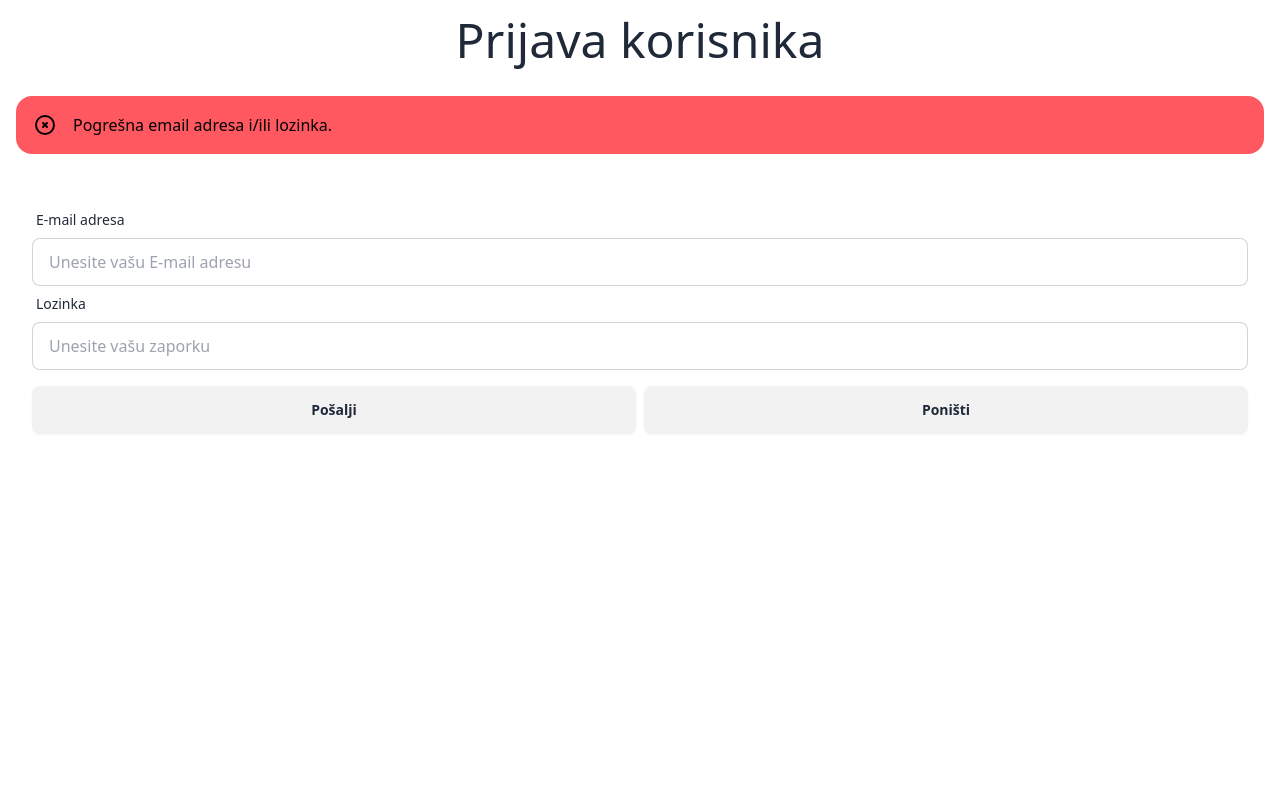
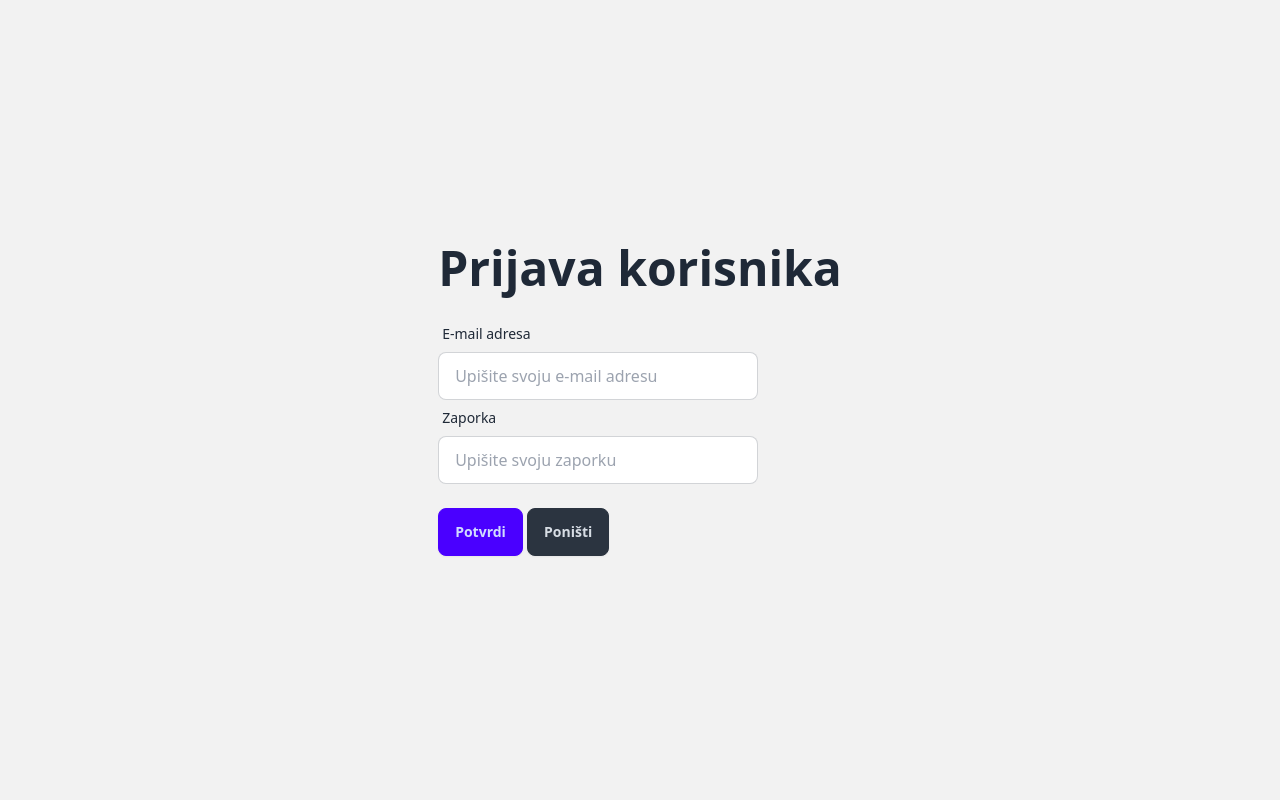
Before and after one commit to RTXEdo/sjiwp4-express, a Node server app: page /users/signin in a window 1280 px wide. Run offline with Node 20, Linux system fonts and the light colour scheme; some libraries are stand-ins or nearby versions.

Commit message:
JWT start

```diff
--- a/app.js
+++ b/app.js
@@ -1,36 +1,40 @@
-var createError = require('http-errors');
-var express = require('express');
-var path = require('path');
-var cookieParser = require('cookie-parser');
-var logger = require('morgan');
-var {engine} = require("express-handlebars");
+const createError = require('http-errors');
+const express = require('express');
+const path = require('path');
+const cookieParser = require('cookie-parser');
+const logger = require('morgan');
+const { engine } = require("express-handlebars");
 
-var indexRouter = require('./routes/index');
-var usersRouter = require('./routes/users');
+// ROUTERS IMPORT
+const indexRouter = require('./routes/index');
+const usersRouter = require('./routes/users');
 
-var app = express();
+// APP INIT
+const app = express();
 
-// view engine setup
+// VIEW ENGINE SETUP
 app.engine('handlebars', engine());
 app.set('views', path.join(__dirname, 'views'));
 app.set('view engine', 'handlebars');
 
+// MIDDLEWARE SETUP
 app.use(logger('dev'));
 app.use(express.json());
 app.use(express.urlencoded({ extended: false }));
 app.use(cookieParser());
 app.use(express.static(path.join(__dirname, 'public')));
 
+// ROUTERS SETUP
 app.use('/', indexRouter);
 app.use('/users', usersRouter);
 
-// catch 404 and forward to error handler
-app.use(function(req, res, next) {
+// 404 > ERROR HANDLER
+app.use(function (req, res, next) {
   next(createError(404));
 });
 
-// error handler
-app.use(function(err, req, res, next) {
+// ERRORHANDLER
+app.use(function (err, req, res, next) {
   // set locals, only providing error in development
   res.locals.message = err.message;
   res.locals.error = req.app.get('env') === 'development' ? err : {};
--- a/package.json
+++ b/package.json
@@ -15,6 +15,7 @@
     "express-handlebars": "^7.1.2",
     "http-errors": "~1.6.3",
     "joi": "^17.11.0",
+    "jsonwebtoken": "^9.0.2",
     "morgan": "~1.9.1"
   },
   "devDependencies": {
--- a/public/stylesheets/style.css
+++ b/public/stylesheets/style.css
@@ -730,36 +736,6 @@ html {
   --tw-backdrop-sepia:  ;
 }
 
-.alert {
-  display: grid;
-  width: 100%;
-  grid-auto-flow: row;
-  align-content: flex-start;
-  align-items: center;
-  justify-items: center;
-  gap: 1rem;
-  text-align: center;
-  border-radius: var(--rounded-box, 1rem);
-  border-width: 1px;
-  --tw-border-opacity: 1;
-  border-color: var(--fallback-b2,oklch(var(--b2)/var(--tw-border-opacity)));
-  padding: 1rem;
-  --tw-text-opacity: 1;
-  color: var(--fallback-bc,oklch(var(--bc)/var(--tw-text-opacity)));
-  --alert-bg: var(--fallback-b2,oklch(var(--b2)/1));
-  --alert-bg-mix: var(--fallback-b1,oklch(var(--b1)/1));
-  background-color: var(--alert-bg);
-}
-
-@media (min-width: 640px) {
-  .alert {
-    grid-auto-flow: column;
-    grid-template-columns: auto minmax(auto,1fr);
-    justify-items: start;
-    text-align: start;
-  }
-}
-
 .avatar.placeholder > div {
   display: flex;
   align-items: center;
@@ -832,22 +808,97 @@ html {
   content: var(--tw-content);
 }
 
+.card {
+  position: relative;
+  display: flex;
+  flex-direction: column;
+  border-radius: var(--rounded-box, 1rem);
+}
+
+.card:focus {
+  outline: 2px solid transparent;
+  outline-offset: 2px;
+}
+
+.card-body {
+  display: flex;
+  flex: 1 1 auto;
+  flex-direction: column;
+  padding: var(--padding-card, 2rem);
+  gap: 0.5rem;
+}
+
+.card-body :where(p) {
+  flex-grow: 1;
+}
+
+.card-actions {
+  display: flex;
+  flex-wrap: wrap;
+  align-items: flex-start;
+  gap: 0.5rem;
+}
+
+.card figure {
+  display: flex;
+  align-items: center;
+  justify-content: center;
+}
+
+.card.image-full {
+  display: grid;
+}
+
+.card.image-full:before {
+  position: relative;
+  content: "";
+  z-index: 10;
+  border-radius: var(--rounded-box, 1rem);
+  --tw-bg-opacity: 1;
+  background-color: var(--fallback-n,oklch(var(--n)/var(--tw-bg-opacity)));
+  opacity: 0.75;
+}
+
+.card.image-full:before,
+    .card.image-full > * {
+  grid-column-start: 1;
+  grid-row-start: 1;
+}
+
+.card.image-full > figure img {
+  height: 100%;
+  -o-object-fit: cover;
+     object-fit: cover;
+}
+
+.card.image-full > .card-body {
+  position: relative;
+  z-index: 20;
+  --tw-text-opacity: 1;
+  color: var(--fallback-nc,oklch(var(--nc)/var(--tw-text-opacity)));
+}
+
 @media (hover: hover) {
   .btn:hover {
     --tw-border-opacity: 1;
     border-color: var(--fallback-b3,oklch(var(--b3)/var(--tw-border-opacity)));
+    --tw-bg-opacity: 1;
+    background-color: var(--fallback-b3,oklch(var(--b3)/var(--tw-bg-opacity)));
+  }
+
+  @supports (color: color-mix(in oklab, black, black)) {
+    .btn:hover {
+      background-color: color-mix(
+            in oklab,
+            oklch(var(--btn-color, var(--b2)) / var(--tw-bg-opacity, 1)) 90%,
+            black
+          );
       border-color: color-mix(
             in oklab,
             oklch(var(--btn-color, var(--b2)) / var(--tw-border-opacity, 1)) 90%,
             black
           );
-    --tw-bg-opacity: 1;
-    background-color: var(--fallback-b3,oklch(var(--b3)/var(--tw-bg-opacity)));
-    background-color: color-mix(
-          in oklab,
-          oklch(var(--btn-color, var(--b2)) / var(--tw-bg-opacity, 1)) 90%,
-          black
-        );
+    }
   }
 
   @supports not (color: oklch(0 0 0)) {
@@ -956,6 +986,9 @@ html {
 
 .input {
   flex-shrink: 1;
+  -webkit-appearance: none;
+     -moz-appearance: none;
+          appearance: none;
   height: 3rem;
   padding-left: 1rem;
   padding-right: 1rem;
@@ -1001,14 +1034,6 @@ html {
   opacity: 1;
 }
 
-.alert-error {
-  border-color: var(--fallback-er,oklch(var(--er)/0.2));
-  --tw-text-opacity: 1;
-  color: var(--fallback-erc,oklch(var(--erc)/var(--tw-text-opacity)));
-  --alert-bg: var(--fallback-er,oklch(var(--er)/1));
-  --alert-bg-mix: var(--fallback-b1,oklch(var(--b1)/1));
-}
-
 .btm-nav > * .label {
   font-size: 1rem;
   line-height: 1.5rem;
@@ -1029,6 +1054,17 @@ html {
   .btn-primary {
     --btn-color: var(--fallback-p);
   }
+
+  .btn-neutral {
+    --btn-color: var(--fallback-n);
+  }
+}
+
+@supports (color: color-mix(in oklab, black, black)) {
+  .btn-outline.btn-primary.btn-active {
+    background-color: color-mix(in oklab, var(--fallback-p,oklch(var(--p)/1)) 90%, black);
+    border-color: color-mix(in oklab, var(--fallback-p,oklch(var(--p)/1)) 90%, black);
+  }
 }
 
 .btn:focus-visible {
@@ -1047,6 +1083,16 @@ html {
   .btn-primary {
     --btn-color: var(--p);
   }
+
+  .btn-neutral {
+    --btn-color: var(--n);
+  }
+}
+
+.btn-neutral {
+  --tw-text-opacity: 1;
+  color: var(--fallback-nc,oklch(var(--nc)/var(--tw-text-opacity)));
+  outline-color: var(--fallback-n,oklch(var(--n)/1));
 }
 
 .btn.glass {
@@ -1299,29 +1394,36 @@ html {
   }
 }
 
-.m-4 {
-  margin: 1rem;
+.card-compact .card-body {
+  padding: 1rem;
+  font-size: 0.875rem;
+  line-height: 1.25rem;
 }
 
-.my-4 {
-  margin-top: 1rem;
-  margin-bottom: 1rem;
+.card-compact .card-title {
+  margin-bottom: 0.25rem;
 }
 
-.flex {
-  display: flex;
+.card-normal .card-body {
+  padding: var(--padding-card, 2rem);
+  font-size: 1rem;
+  line-height: 1.5rem;
 }
 
-.h-6 {
-  height: 1.5rem;
+.card-normal .card-title {
+  margin-bottom: 0.75rem;
+}
+
+.mt-4 {
+  margin-top: 1rem;
 }
 
 .min-h-screen {
   min-height: 100vh;
 }
 
-.w-6 {
-  width: 1.5rem;
+.w-96 {
+  width: 24rem;
 }
 
 .w-full {
@@ -1332,20 +1434,12 @@ html {
   max-width: 28rem;
 }
 
-.flex-1 {
-  flex: 1 1 0%;
+.max-w-xs {
+  max-width: 20rem;
 }
 
-.shrink-0 {
-  flex-shrink: 0;
-}
-
-.flex-nowrap {
-  flex-wrap: nowrap;
-}
-
-.gap-2 {
-  gap: 0.5rem;
+.justify-end {
+  justify-content: flex-end;
 }
 
 .bg-base-200 {
@@ -1353,16 +1447,14 @@ html {
   background-color: var(--fallback-b2,oklch(var(--b2)/var(--tw-bg-opacity)));
 }
 
-.stroke-current {
-  stroke: currentColor;
+.bg-error {
+  --tw-bg-opacity: 1;
+  background-color: var(--fallback-er,oklch(var(--er)/var(--tw-bg-opacity)));
 }
 
-.p-4 {
-  padding: 1rem;
-}
-
-.p-8 {
-  padding: 2rem;
+.bg-primary {
+  --tw-bg-opacity: 1;
+  background-color: var(--fallback-p,oklch(var(--p)/var(--tw-bg-opacity)));
 }
 
 .py-6 {
--- a/routes/users.js
+++ b/routes/users.js
@@ -1,32 +1,42 @@
-var express = require('express');
-var router = express.Router();
+const express = require("express");
+const router = express.Router();
 const Joi = require("joi");
+const { db } = require("../services/db.js");
+const {getUserJwt}=require("../services/auth.js")
 
-const { db } = require("../services/db.js");
-
-router.get('/signin', function (req, res, next) {
-  res.render('users/signin', { result: null });
+// GET /users/signin
+router.get("/signin", function (req, res, next) {
+  res.render("users/signin", { result: { display_form: true } });
 });
 
-const signinSchema = Joi.object({
+// SCHEMA signin
+const schema_signin = Joi.object({
   email: Joi.string().email().max(50).required(),
-  password: Joi.string().pattern(new RegExp("^[a-zA-Z0-9]{3,50}")).required(),
+  password: Joi.string().min(3).max(50).required()
 });
 
-router.post('/signin', function (req, res, next) {
-  const result = signinSchema.validate(req.body);
+// POST /users/signin
+router.post("/signin", function (req, res, next) {
+  // do validation
+  const result = schema_signin.validate(req.body);
+  if (result.error) {
+    res.render("users/signin", { result: { validation_error: true, display_form: true } });
+    return;
+  }
 
-  if (result.error) {
-    res.sendStatus(400);
-  }
   const email = req.body.email;
   const password = req.body.password;
 
   const stmt = db.prepare("SELECT * FROM users WHERE email = ? AND password = ?");
   const dbResult = stmt.get(email, password);
-  console.log("DB kaže", dbResult);
+  console.log("DB Result", dbResult);
+  if (dbResult){
+    const token = getUserJwt(dbResult.id, dbResult.email, dbResult.name, dbResult.role);
+    console.log("NEW TOKEN", token);
+    res.cookie("auth", token);
 
-  res.render("users/signin");
+    res.render("users/signin", { result: { success: true } });
+  }
 
 });
 
--- a/views/error.handlebars
+++ b/views/error.handlebars
@@ -1,3 +1,5 @@
 <h1>{{message}}</h1>
-<h2>{{error.status}}</h2>
+<h2>
+    {{error.status}}
+</h2>
 <pre>{{error.stack}}</pre>
--- a/views/index.handlebars
+++ b/views/index.handlebars
@@ -2,7 +2,7 @@
   <div class="hero-content text-center">
     <div class="max-w-md">
       <h1 class="text-5xl font-bold">Dobro došli na naslovnicu</h1>
-      <p class="py-6">Možete se prijaviti na našu aplikaciju</p>
+      <p class="py-6">Pritiskom na donji gumb možete se prijaviti u aplikaciju.</p>
       <a class="btn btn-primary" href="/users/signin">Prijava</a>
     </div>
   </div>
--- a/views/layouts/main.handlebars
+++ b/views/layouts/main.handlebars
@@ -2,12 +2,12 @@
 <html>
 
 <head>
-    <title>Moja express aplikacija</title>
+    <title>Moja Express aplikacija</title>
     <link rel='stylesheet' href='/stylesheets/style.css' />
 </head>
 
 <body>
-{{{body}}}
+    {{{body}}}
 </body>
 
 </html>
--- a/views/users/signin.handlebars
+++ b/views/users/signin.handlebars
@@ -1,33 +1,64 @@
-<h1 class="m-4 text-5xl text-center">Prijava korisnika</h1>
-{{#unless result}}
+<div class="hero min-h-screen bg-base-200">
+    <div class="hero-content">
+        <div class="max-w-md">
+            <h1 class="text-5xl font-bold">Prijava korisnika</h1>
 
-<div class="p-4">
-    <div role="alert" class="alert alert-error">
-        <svg xmlns="http://www.w3.org/2000/svg" class="stroke-current shrink-0 h-6 w-6" fill="none" viewBox="0 0 24 24">
-            <path stroke-linecap="round" stroke-linejoin="round" stroke-width="2"
-                d="M10 14l2-2m0 0l2-2m-2 2l-2-2m2 2l2 2m7-2a9 9 0 11-18 0 9 9 0 0118 0z" />
-        </svg>
-        <span>Pogrešna email adresa i/ili lozinka.</span>
-    </div>
-</div>
-{{/unless}}
-
-<form class="p-8" method="post" action="/users/signin">
-    <label class="form-control w-full ">
+            {{#if result.display_form}}
+            <form method="post" action="/users/signin">
+                <div class="py-6">
+                    <div>
+                        <label class="form-control w-full max-w-xs">
                             <div class="label">
                                 <span class="label-text">E-mail adresa</span>
                             </div>
-        <input name="email" type="email" placeholder="Unesite vašu E-mail adresu" class="input input-bordered w-full "
-            required="" maxlength="50" />
+                            <input type="email" name="email" placeholder="Upišite svoju e-mail adresu"
+                                class="input input-bordered w-full max-w-xs" required="" />
                         </label>
-    <label class="form-control w-full ">
+                    </div>
+                    <div>
+                        <label class="form-control w-full max-w-xs">
                             <div class="label">
-            <span class="label-text">Lozinka</span>
+                                <span class="label-text">Zaporka</span>
                             </div>
-        <input name="password" type="password" placeholder="Unesite vašu zaporku" class="input input-bordered w-full "
-            required="" maxlength="50" />
+                            <input type="password" name="password" placeholder="Upišite svoju zaporku"
+                                class="input input-bordered w-full max-w-xs" />
                         </label>
-    <div class="flex flex-nowrap gap-2 w-full my-4">
-        <input type="submit" value="Pošalji" class="flex-1 btn w-full" />
-        <input type="reset" value="Poništi" class="flex-1 btn w-full" />
                     </div>
+                </div>
+                <input type="submit" class="btn btn-primary" value="Potvrdi" />
+                <input type="reset" class="btn btn-neutral" value="Poništi" />
+            </form>
+            {{/if}}
+
+            {{#if result.validation_error}}
+            <div class="mt-4">
+                <div class="card w-96 bg-error text-black">
+                    <div class="card-body">
+                        <h2 class="card-title">Greška!</h2>
+                        <p>
+                            Dogodila se greška prilikom provjere podataka, provjerite svoj unos
+                            i pokušajte ponovno!
+                        </p>
+                    </div>
+                </div>
+            </div>
+            {{/if}}
+
+            {{#if result.success}}
+            <div class="mt-4">
+                <div class="card w-96 bg-primary text-primary-content">
+                    <div class="card-body">
+                        <h2 class="card-title">Uspjeh!</h2>
+                        <p>
+                            Uspješno ste se prijavili, možete nastaviti s radom!
+                        </p>
+                        <div class="card-actions justify-end">
+                            <a class="btn" href="/">Nastavi na naslovnicu</a>
+                        </div>
+                    </div>
+                </div>
+            </div>
+            {{/if}}
+        </div>
+    </div>
+</div>
```
Also changed, not shown: other parts of public/stylesheets/style.css (+77 -33 lines), routes/index.js (+9 -4 lines), services/auth.js (added, +36 -0 lines), services/db.js (+4 -3 lines), views/users/signin_ok.handlebars (deleted, +0 -13 lines), baza.sqlite3 (deleted), db.sqlite3 (added), 1 other file. Lines whose indentation alone changed are shown as unchanged.
